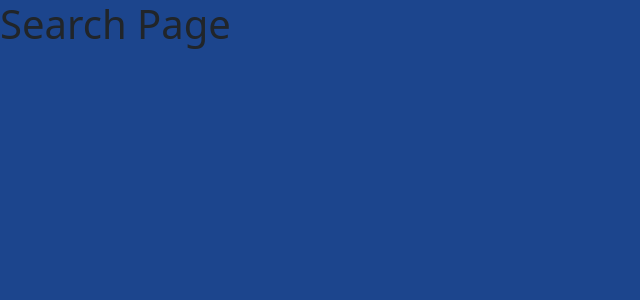
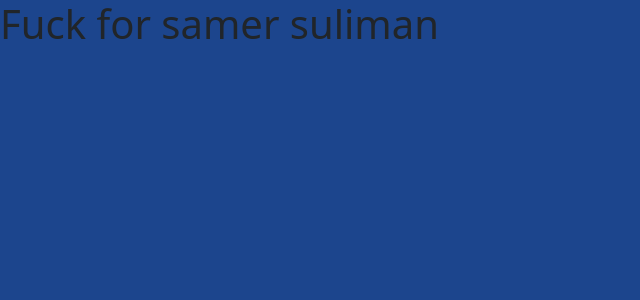
Before and after one commit to Nehad223/dsad, a React (Create React App) app: page /dsad/search in a window 1280 px wide. Shown: the top 300 px of the page, without its empty margins (0-640 px from the left). Built offline with nearby package versions, Linux system fonts and the light colour scheme.

Commit message:
dasdkasd

```diff
--- a/src/components/Search_Page.js
+++ b/src/components/Search_Page.js
@@ -6,7 +6,7 @@ const Search_Page = () => {
 
   useEffect(() => {
     const handleBackButton = () => {
-      navigate("/home"); // يرجع مباشرة لصفحة الهوم
+      navigate("/dsad/home"); // يرجع مباشرة لصفحة الهوم
     };
 
     if (window.Telegram && window.Telegram.WebApp) {
@@ -23,7 +23,7 @@ const Search_Page = () => {
 
   return (
     <div>
-      <h1>Search Page</h1>
+      <h1>Fuck for samer suliman</h1>
     </div>
   );
 };
```
